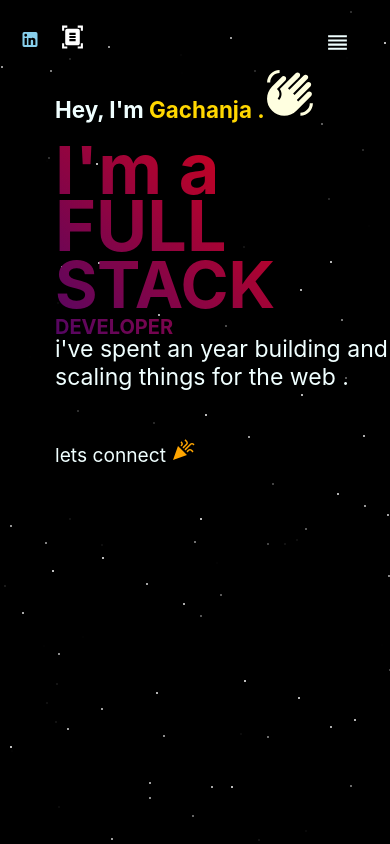
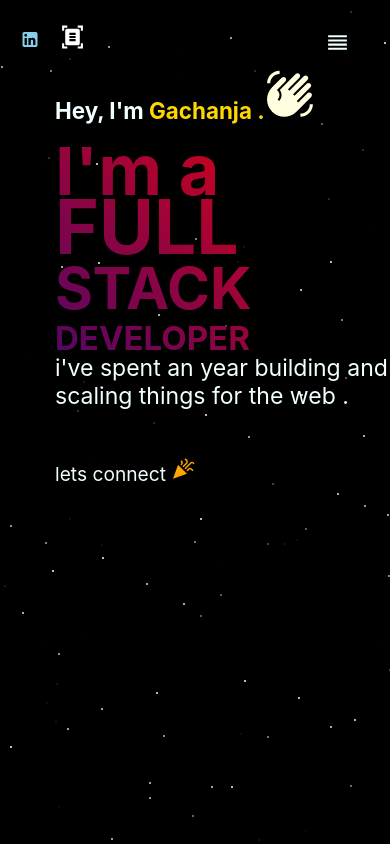
Before and after one commit to Mgachanja/my-portfolio, a React (Create React App) app: page / in a window 390 px wide. Built offline with nearby package versions, Linux system fonts and the light colour scheme; the HTML template or start-up script is replaced by a standard one.

Commit message:
home page done

```diff
--- a/src/styles/home.css
+++ b/src/styles/home.css
@@ -136,16 +136,16 @@
     }
 
     .profession .full{
-        font-size: 70px;
+        font-size: 75px;
         line-height: 55px;
     }
 
     .profession .stack{
-        font-size: 65px;
+        font-size: 58px;
     }
 
     .profession .dev{
-        font-size: 20px;
+        font-size: 33px;
     }
 }
 
```
